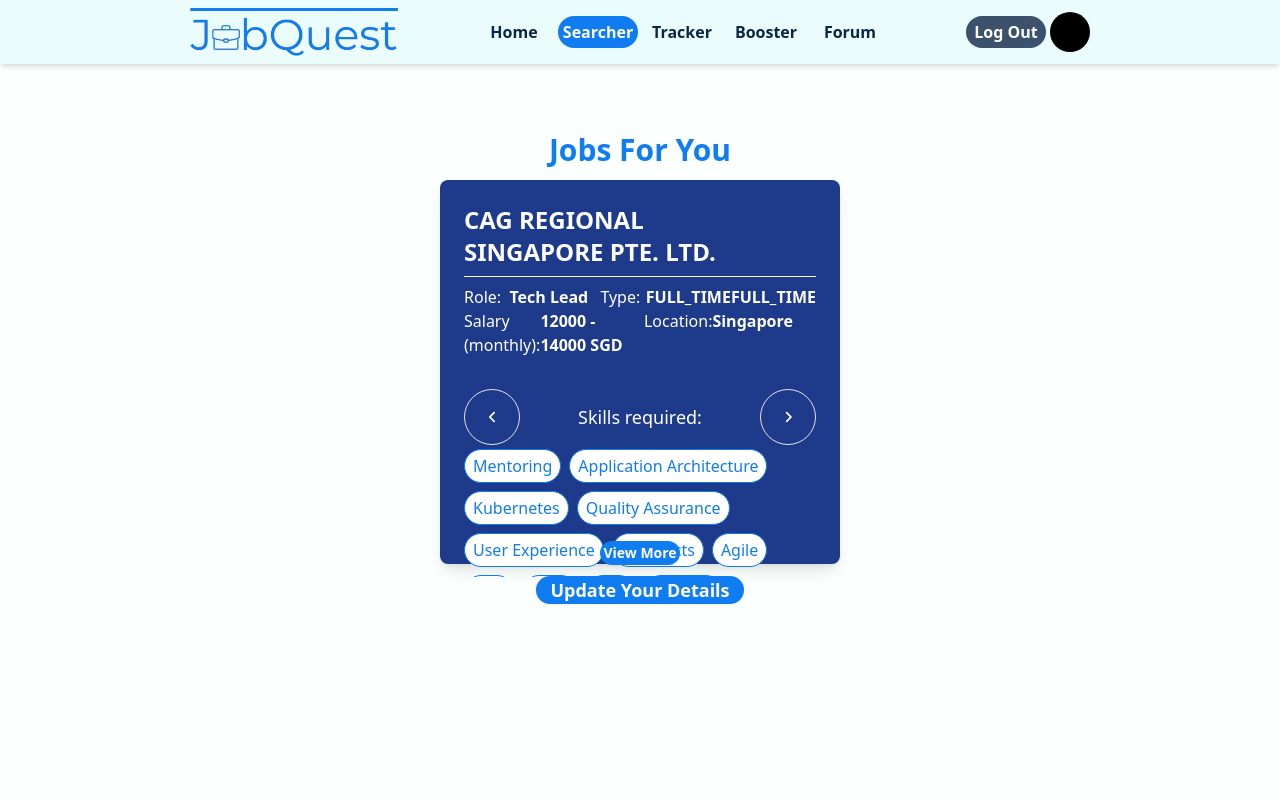
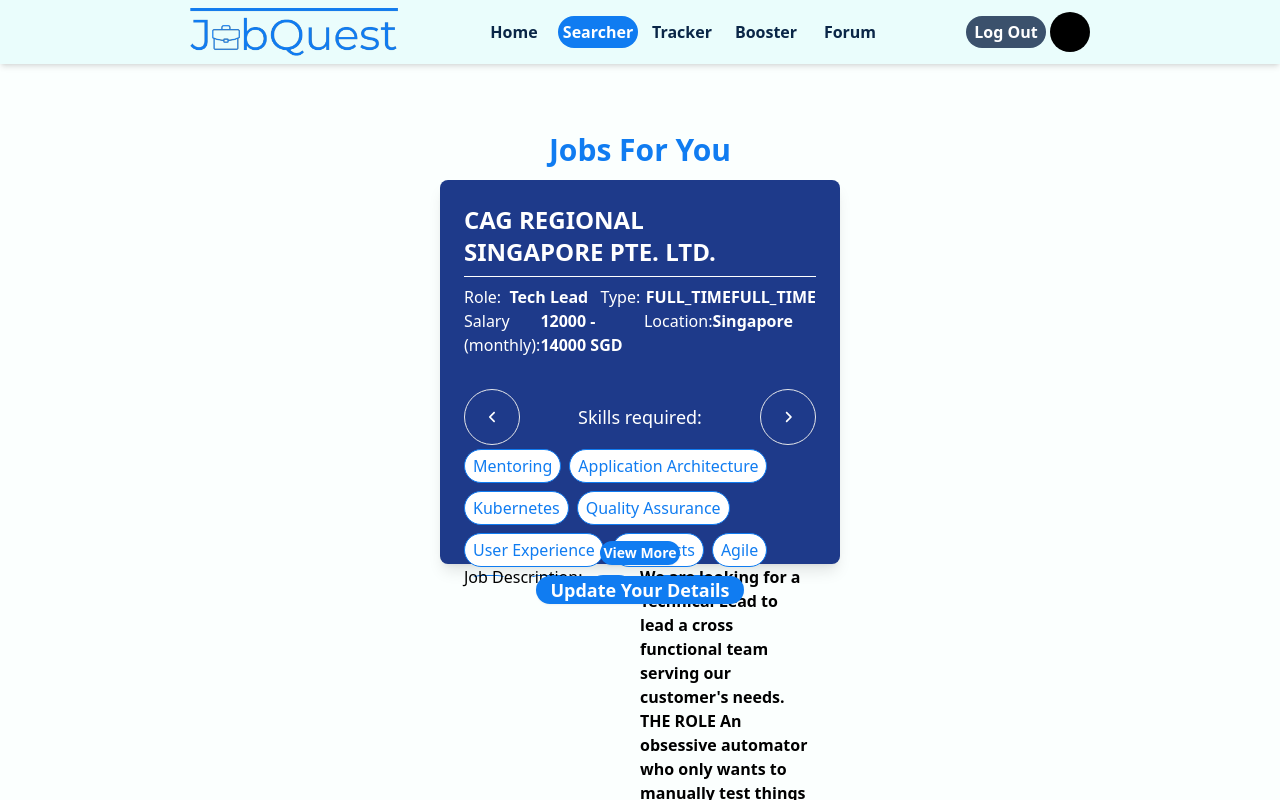
Before and after one commit to KayTeo/JobQuest, a Next.js app in the folder jobquest/: page /user/searcher in a window 1280 px wide. Both pictures are taken after a click on the button "View More". Built offline with nearby package versions, Linux system fonts and the light colour scheme.

Commit message:
view more function

```diff
--- a/jobquest/app/user/searcher/SearcherCollapsedCard.js
+++ b/jobquest/app/user/searcher/SearcherCollapsedCard.js
@@ -9,6 +9,9 @@
 import Skill from "@/components/Skill";
 
 export default function SearcherCollapsedCard({ data }) {
+    const [expandFlag, setExpandFlag] = useState(false);
+    const [expand, setExpand] = useState(null);
+
     return (
         <div className="flex h-96 w-1/3 flex-col rounded-lg bg-blue-900 p-6 shadow-lg">
             <div className="flex h-16 w-full items-center justify-center">
@@ -97,10 +100,31 @@
             </div>
 
             <div className="flex h-full w-full items-end justify-center">
-                <button className="flex h-6 w-20 items-center justify-center rounded-full bg-accent-500 text-center text-sm font-semibold leading-6 text-white shadow-sm hover:bg-accent-300">
+                <button
+                    onClick={() => {
+                        setExpandFlag(!expandFlag);
+                        setExpand(null);
+                    }}
+                    className="flex h-6 w-20 items-center justify-center rounded-full bg-accent-500 text-center text-sm font-semibold leading-6 text-white shadow-sm hover:bg-accent-300"
+                >
                     View More
                 </button>
             </div>
+            {expandFlag && (
+                <div className="flex h-10 w-full items-center justify-center">
+                    <div className="flex h-10 w-full items-center justify-center">
+                        <div className="flex h-full w-full text-black ">
+                            <p>Job Description:</p>
+                        </div>
+                    </div>
+
+                    <div className="flex h-10 w-full items-center justify-center">
+                        <div className="flex h-full w-full items-start justify-start font-semibold text-black">
+                            {data.description}
+                        </div>
+                    </div>
+                </div>
+            )}
         </div>
     );
 }
```
